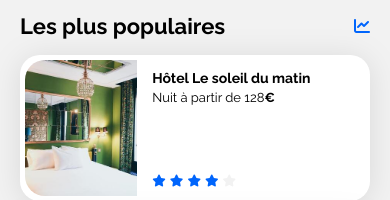
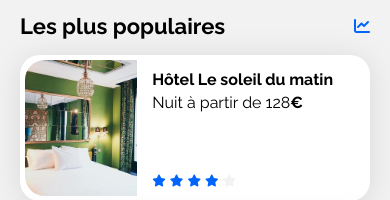
Before and after one commit to adrienglbrt/booki, a plain HTML site: page index.html in a window 390 px wide. Shown: the part 629-829 px from the top of the page. Drawn offline with Linux system fonts and the light colour scheme.

Commit message:
Font size on tablet & mobile populaires cards
- Removed media query that was decreasing font size to be aligned with mockups

```diff
--- a/css/style.css
+++ b/css/style.css
@@ -455,14 +455,6 @@ footer {
         width: 30%;
     }
 
-    .populaires-cards .card-title {
-        font-size: 14px;
-    }
-
-    .populaires-cards .card-subtitle {
-        font-size: 13px;
-    }
-
     .activites-cards img {
         height: 200px;
     }
```
